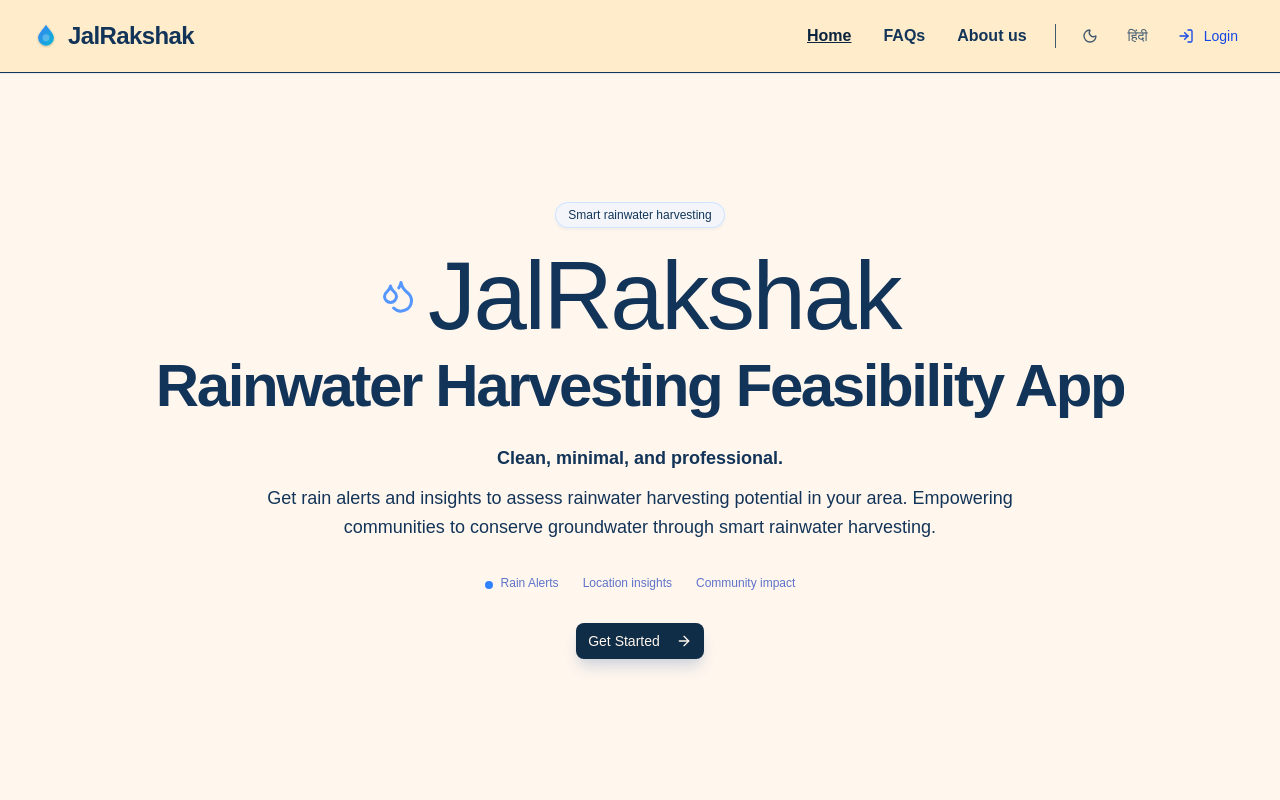
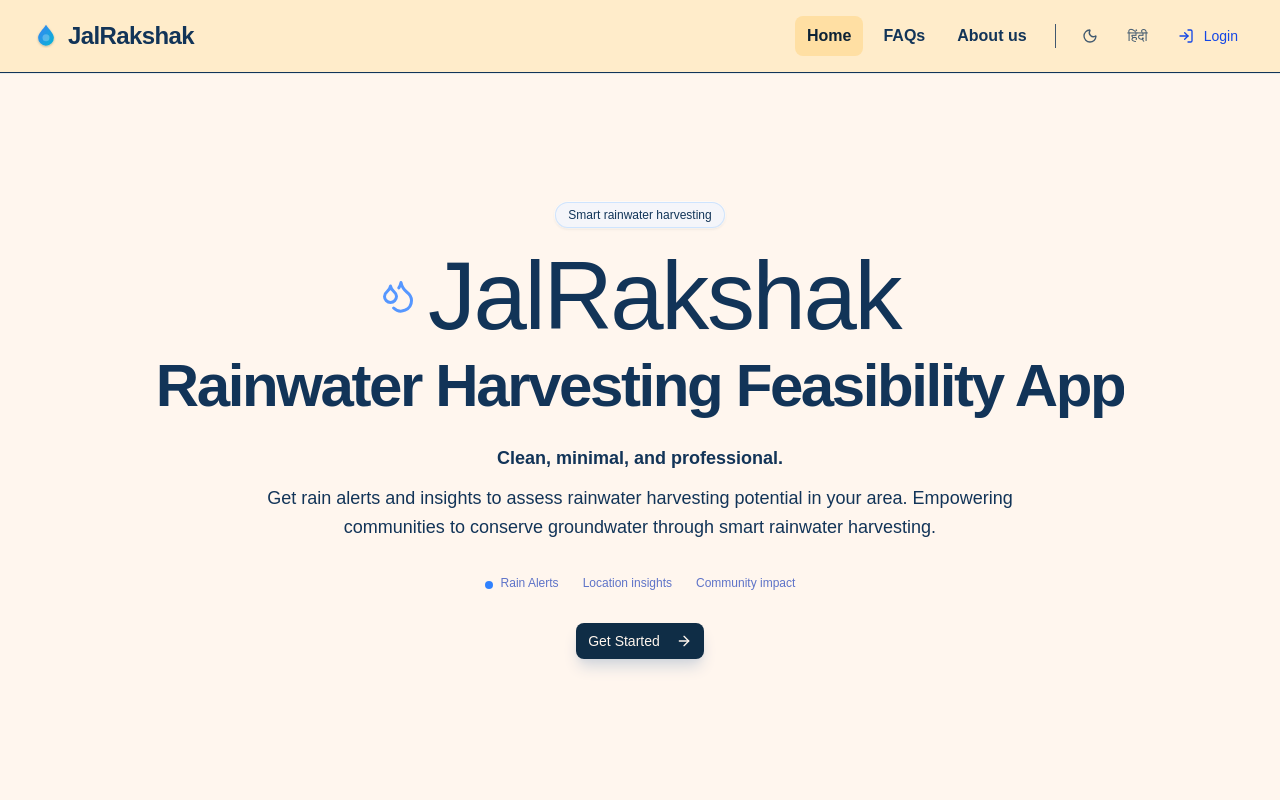
Before and after one commit to ABHI-Theq/JalRakshak-2.0, a Next.js app: page / in a window 1280 px wide. Shown: the top 800 px of the page. Built offline with nearby package versions, Linux system fonts and the light colour scheme; no server answers; a web font is replaced by a local one.

Commit message:
added themes,colors and design changes

```diff
--- a/src/components/Navbar.tsx
+++ b/src/components/Navbar.tsx
@@ -123,9 +123,9 @@ const NavItem = ({
     <Link
       href={href}
       className={cn(
-        " font-bold rounded-md px-3 py-2 text-md  text-[#123458] transition  hover:bg-neutral-200 dark:text-blue-200/80 dark:hover:text-blue-100 dark:hover:bg-white/5",
+        " font-bold rounded-md px-3 py-2 text-md  text-[#123458] transition  hover:text-[#0F2D46] hover:bg-[#fff6ee] dark:text-blue-200/80 dark:hover:text-blue-100 dark:hover:bg-white/5",
         isActive &&
-        " text-[#0b243e] underline dark:text-blue-100 dark:bg-white/10"
+        " text-[#0C2235] bg-[#FFDFA3]  dark:text-blue-100 dark:bg-white/10"
       )}
     >
       {children}
```
